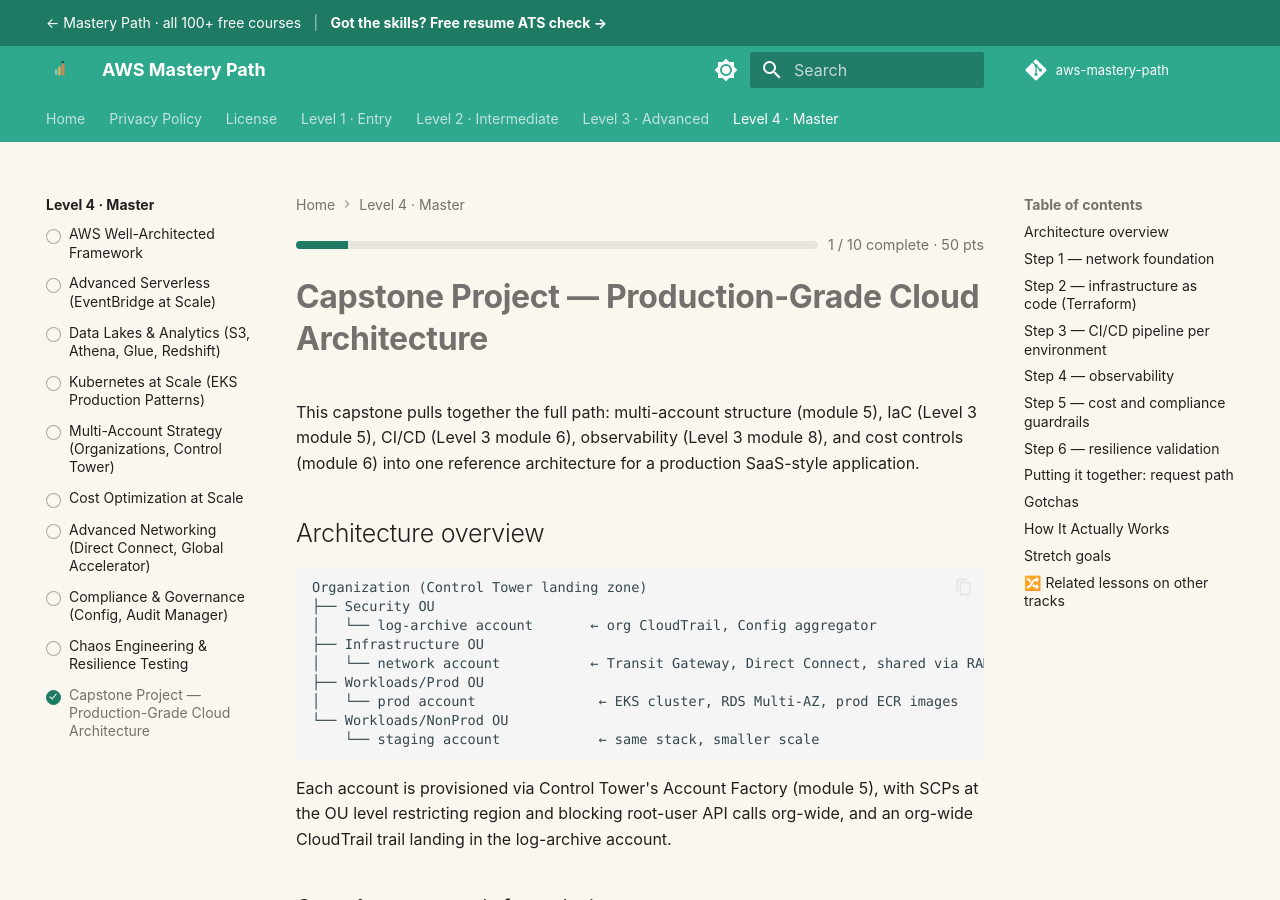
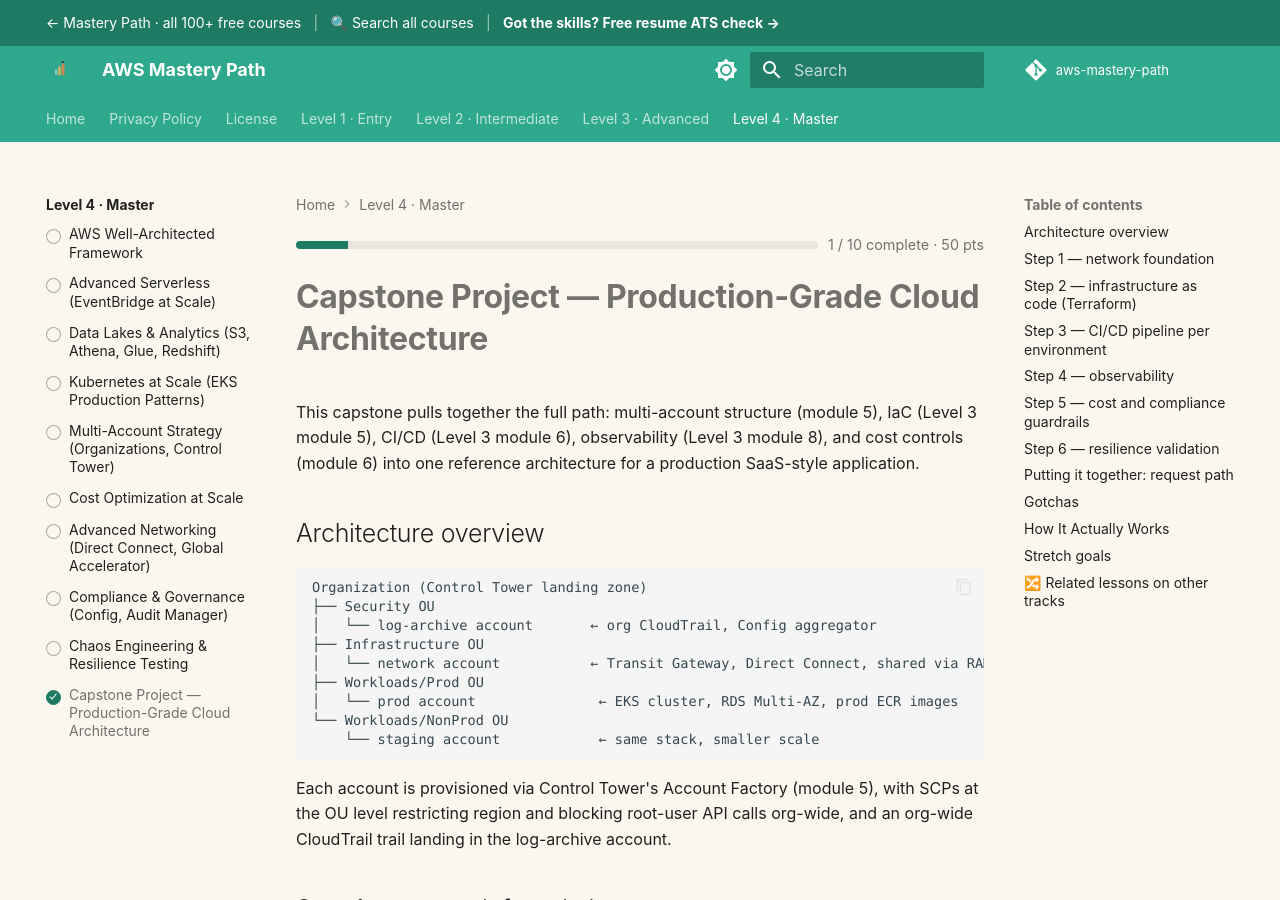
Before and after one commit to SIGILIPELLI/aws-mastery-path, an MkDocs documentation site: the page built from docs/level-4/10-capstone-project.md, in a window 1280 px wide and 900 px high. Built offline with MkDocs 1.6.1 and Material for MkDocs 9.7.7, drawn with Linux system fonts in a browser that asks for light colours; comment, search, counter and statistics services are not loaded.

Commit message:
SEO follow-up and site search link
- Shorter course home titles; unique capstone titles; fixed copied descriptions
- Search all courses link in the top bar

Co-Authored-By: Claude Opus 5.5 <noreply@anthropic.com>

```diff
--- a/docs/overrides/main.html
+++ b/docs/overrides/main.html
@@ -123,6 +123,8 @@
     &larr; Mastery Path &middot; all 100+ free courses
   </a>
   <span style="opacity: .6; margin: 0 .6em;">|</span>
+  <a href="https://learnmasterypath.com/search/" style="color: inherit; text-decoration: none;">&#128269; Search all courses</a>
+  <span style="opacity: .6; margin: 0 .6em;">|</span>
   <a href="https://learnmasterypath.com/resume/" style="color: inherit; font-weight: 700; text-decoration: none;">
     Got the skills? Free resume ATS check &rarr;
   </a>
--- a/docs/overrides/mp_title.html
+++ b/docs/overrides/mp_title.html
@@ -6,6 +6,7 @@
   {%- set base = 'Page not found' -%}{%- set suffixes = [' – ' ~ sn] -%}
 {%- elif page.is_homepage -%}
   {%- set base = page.meta.title if has_meta_title else sn -%}
+  {%- if has_meta_title and base | length > 65 -%}{%- set base = 'Free ' ~ topic ~ ' Course: Beginner to Master' -%}{%- endif -%}
   {%- set suffixes = [' | Mastery Path', ''] if has_meta_title else [' – Free Course, Beginner to Master', ' – Free Course', ''] -%}
 {%- elif page.title == 'Overview' and page.parent -%}
   {%- set base = page.parent.title -%}{%- set suffixes = [' – ' ~ sn, ' – ' ~ topic ~ ' Course', ''] -%}
--- a/mkdocs.yml
+++ b/mkdocs.yml
@@ -56,6 +56,7 @@ extra_css:
 
 extra_javascript:
   - javascripts/progress-tracker.js
+
 
 
 
```
Also changed, not shown: docs/level-4/10-capstone-project.md (+1 -0 lines).
